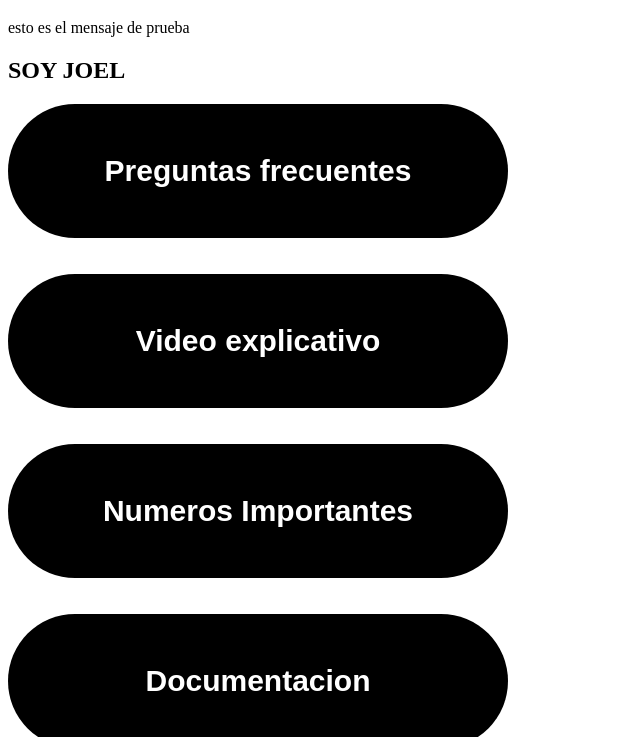
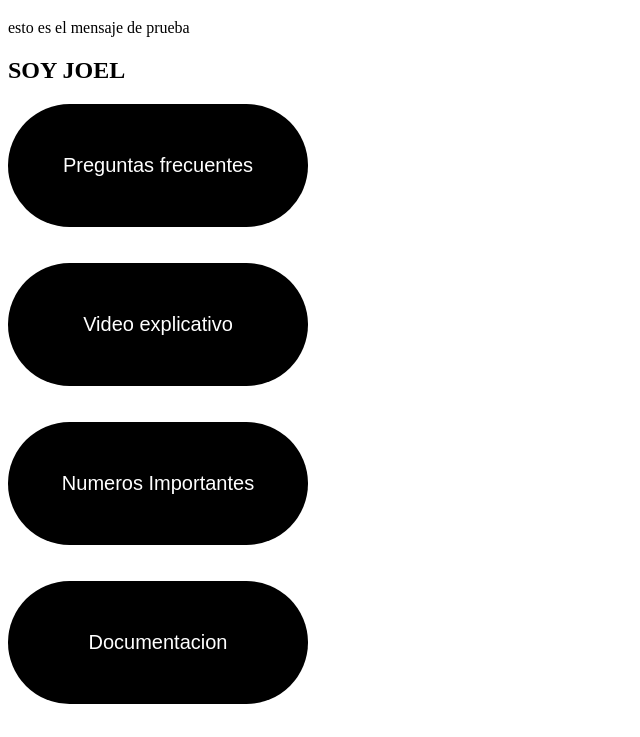
Before and after one commit to JRE92/co19, a plain HTML site: page index.html in a window 1280 px wide. Shown: the part 61-798 px from the top of the page, without its empty margins (0-640 px from the left). Drawn offline with Linux system fonts and the light colour scheme.

Commit message:
Update 1.css

```diff
--- a/1.css
+++ b/1.css
@@ -1,12 +1,12 @@
 button{
-    width: 500px;
+    width: 300px;
     background: rgb(0, 0, 0);
     padding: 50px;
     border: none;
     border-radius: 100px;
     align-self: center;
     color: #fff;
-    font-size: 30px;
-    font-weight: 600;
+    font-size: 20px;
+    font-weight: 100;
     cursor: pointer;
 }
```
